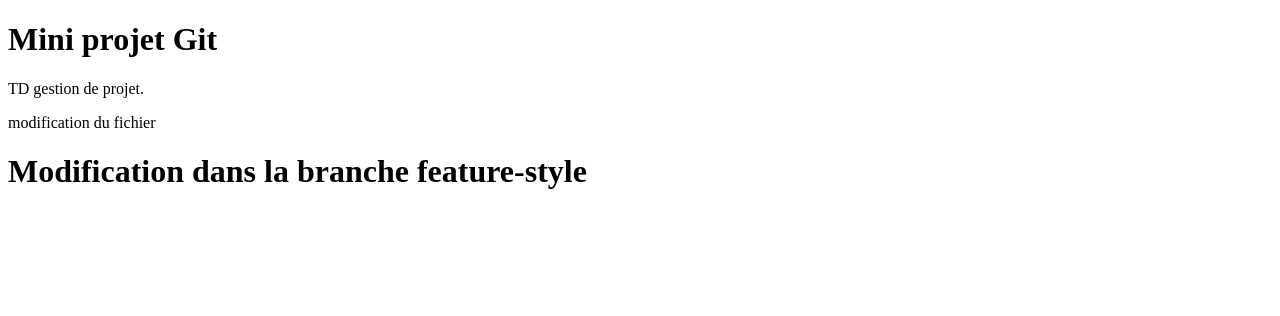
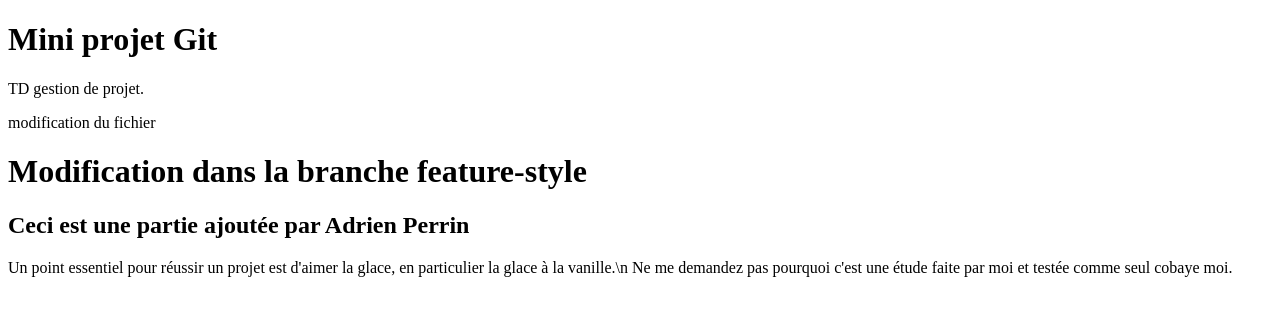
Before and after one commit to YamagaShiny-sudo/Gestion-de-projet, a plain HTML site: page index.html in a window 1280 px wide. Drawn offline with Linux system fonts and the light colour scheme.

Commit message:
Ajout d'un nouveau paragraphe dans 'index.html'

```diff
--- a/index.html
+++ b/index.html
@@ -13,6 +13,9 @@
 <p>TD gestion de projet.</p>
 <p>modification du fichier</p>
 <h1>Modification dans la branche feature-style </h1>
+
+<h2>Ceci est une partie ajoutée par Adrien Perrin</h2>
+<p>Un point essentiel pour réussir un projet est d'aimer la glace, en particulier la glace à la vanille.\n Ne me demandez pas pourquoi c'est une étude faite par moi et testée comme seul cobaye moi.</p>
 </body>
 
 </html>
```
